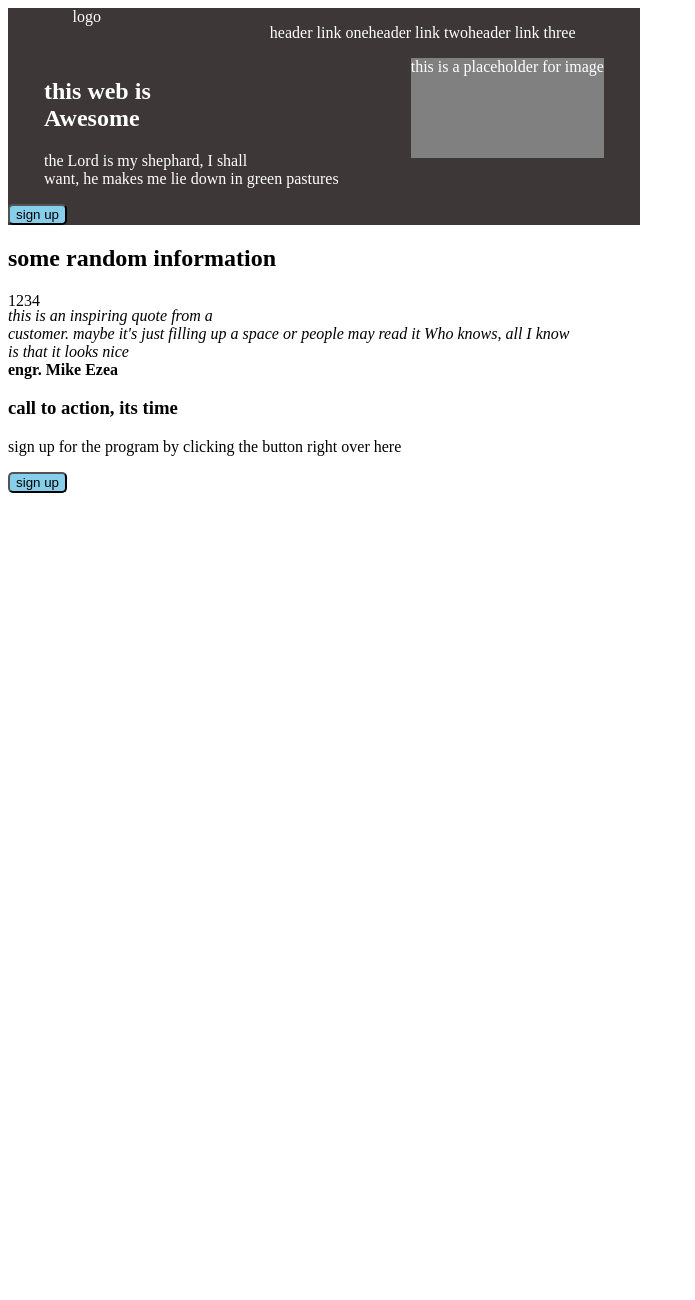
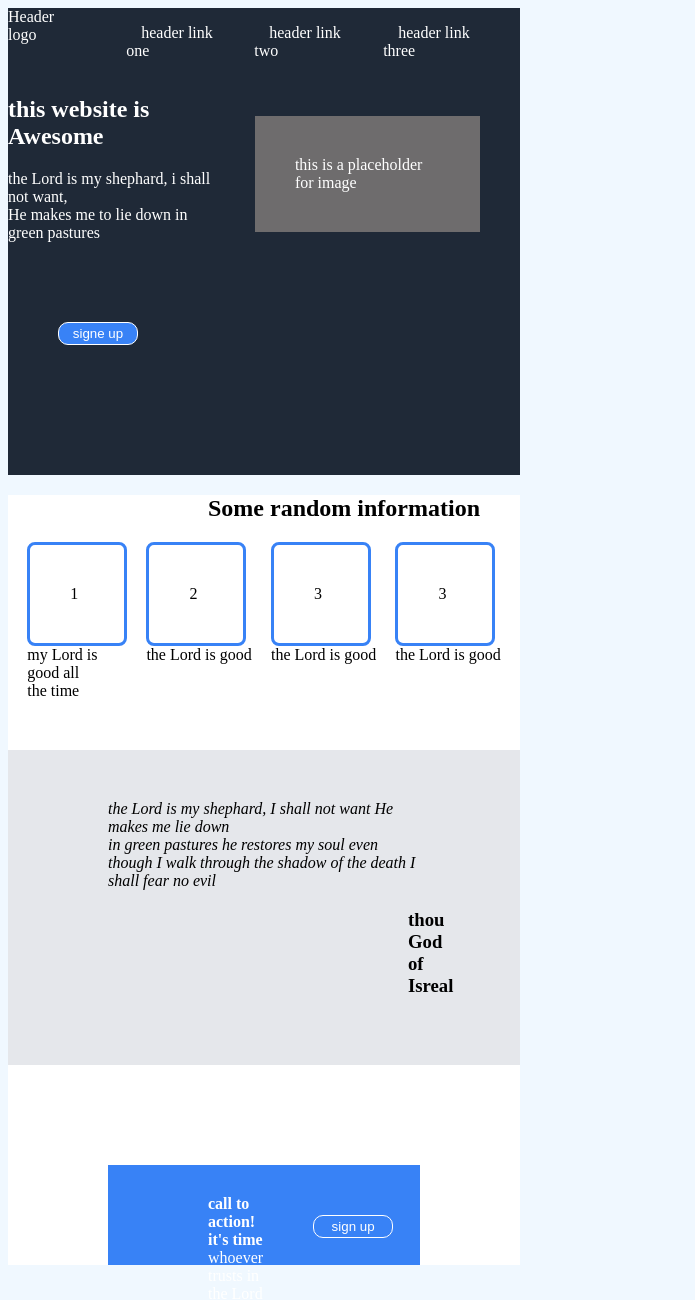
Before and after one commit to Mikezea/odin_projec2, a plain HTML site: page index.html in a window 1280 px wide. Shown: the top 1300 px of the page, without its empty margins (0-695 px from the left). Before the commit the page ends 800 px from the top, so only its background shows below. Drawn offline with Linux system fonts and the light colour scheme.

Commit message:
css and html code

```diff
--- a/index.css
+++ b/index.css
@@ -1,38 +1,104 @@
 *{
     box-sizing: border-box;
 }
+body{
+    background-color: aliceblue;
+    margin: opx;
+    width: 40%;
+
+}
 .nav{
-    background-color: rgb(61, 55, 55);
+    background-color: #1f2937;
     color: #ffff;
-    width: 50%;
+    padding-top: 0px;
+    padding-bottom: 80px;
 }
 .container{
     display: flex;
     justify-content: space-around;
+    color: #ffff;
+    text-decoration: none;
 }
-ul{
+.container,ul{
     display: flex;
-    justify-content: space-around;
     list-style: none;
+    color: #ffff;
+
+
+}
+a:link{
+    color: #ffff;
+    margin: 15px;
+    text-decoration: none;
 
 }
 .container2{
     display: flex;
     justify-content: space-around;
 }
-.grey{
-    background-color: grey;
-    height: 100px;
-    text-align: center;
+.container2 .grey{
+    background-color: rgba(117, 114, 114, 0.929);
+    padding: 40px;
+    margin: 40px;
+
 }
 button{
-    background-color: skyblue;
-    border-radius: 5px;
+    margin-left: 100px;
+    background-color: #3882f6;
+    color: #ffff;
+    padding: 3px;
+    border-radius: 10px;
+    width: 80px;
+
 }
-.mydiv{
+.section{
+    background-color: #ffff;
+}
+.para, h2{
+    margin-left: 100px;
+
+}
+
+.container3{
     display: flex;
-    border: 5px blue;
-    justify-content: space-around;
-    width: 15px;
-    height: 15px;
+    justify-content: space-evenly;
 }
+.container3 .box{
+    border: 3px solid #3882f6;
+    padding: 40px;
+    width: 100px;
+    border-radius: 8px;
+}
+.middle{
+    background-color: #E5E7EB;
+}
+.middle1{
+    margin-left: 100px;
+    margin-right: 100px;
+    margin-top: 50px;
+    margin-bottom: 50px;
+    padding: 50px 0px;
+}
+
+ h3{
+    margin-left: 300px;
+}
+.footer{
+    background-color: #3882f6;
+    display: flex;
+    margin: 100px;
+    height: 100px;
+
+}
+.myfooter{
+    margin-left: 100px;
+    color: #ffff;
+    padding-top: 30px;
+    padding-bottom: 40px;
+}
+button{
+    margin: 50px;
+    color: #ffff;
+    border-radius: auto;
+    border: 1px solid white;
+}
--- a/index.html
+++ b/index.html
@@ -10,40 +10,56 @@
 <body>
   <nav class="nav">
     <div class="container">
-        <div class="logo">logo</div>
-        <div class="logo2">
+        <div class="logo">Header logo</div>
         <ul>
-                <li>header link one</li>
-                <li>header link two</li>
-                <li>header link three</li>
+            <li><a href="#">header link one</a></li>
+            <li><a href="#">header link two</a></li>
+            <li><a href="#">header link three</a></li>
         </ul>
     </div>
-    </div>
     <div class="container2">
-        <div class="web"><h1>this web is <br>Awesome</h1>
-        <p>the Lord is my shephard, I shall <br>
-        want, he makes me lie down in green pastures</p></div>
+        <div class="webawesome"><h1>this website is <br>Awesome</h1>
+        <p>the Lord is my shephard, i shall not want,<br> He makes me to
+            lie down in green pastures <br></p>
+
+        </p></div>
         <div class="grey">this is a placeholder for image</div>
     </div>
-    <button>sign up</button>
+    <button>signe up</button>
   </nav>
-   <section class="middle">
-    <h2>some random information</h2>
-    <div class="mydiv">
-    <div class="item">1</div>
-    <div class="item">2</div>
-    <div class="item">3</div>
-    <div class="item">4</div>
+  <section class="section">
+    <div class="para">
+    <h2>Some random information</h2>
   </div>
-<div class="midblue"><i>this is an inspiring quote from a <br>
-     customer. maybe it's just filling up a space or people may read it
-    Who knows, all I know <br> is that it looks nice</i>
-<div class="floatright"><b>engr. Mike Ezea</b></div></div>
     <div class="container3">
-    <div class="footer"><h3>call to action, its time</h3>
-    <p>sign up for the program by clicking the button right over here</p></div>
-    <button>sign up</button>
+      <div class="box1">
+    <div class="box">1</div>
+    my Lord is <br>good all <br>the time
   </div>
+  <div class="box1">
+    <div class="box">2</div>
+    the Lord is good
+  </div>
+  <div class="box1">
+    <div class="box">3</div>
+    the Lord is good
+  </div>
+  <div class="box1">
+    <div class="box">3</div>
+    the Lord is good
+  </div>
+  </div>
+    <div class="middle">
+      <div class="middle1"><i>the Lord is my shephard, I shall not want
+    He makes me lie down <br> in green pastures he restores my soul
+  even though I walk through the shadow of the death
+ I shall fear no evil</i><h3>thou God of Isreal</h3></div>
+</div>
+<footer class="footer">
+  <div class="myfooter"><b>call to action! it's time</b>
+  whoever trusts in the Lord shall be like mount zion</div>
+  <div class="button"><button>sign up</button></div>
+</footer>
   </section>
 </body>
 </html>
```
Lines whose indentation alone changed are shown as unchanged.
